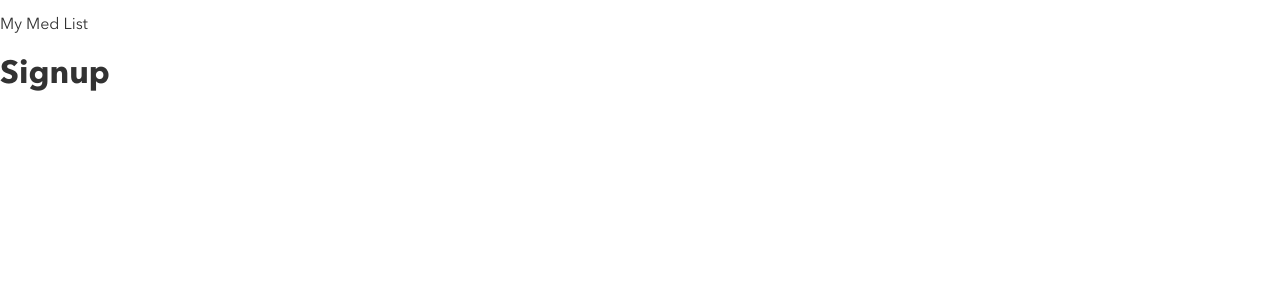
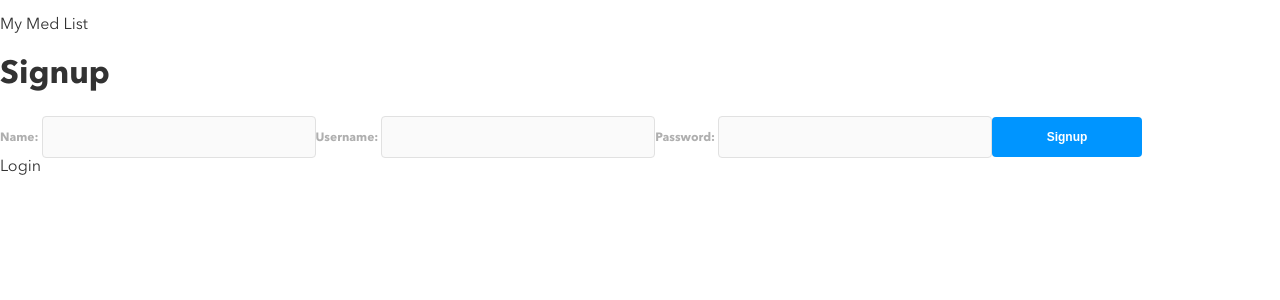
Before and after one commit to GurpreetD13/my-med-list, a React (Create React App) app: page /signup in a window 1280 px wide. Shown: the top 300 px of the page. Built offline with nearby package versions, Linux system fonts and the light colour scheme.

Commit message:
Created html for Signup page including a form for signing up

```diff
--- a/src/pages/Signup/Signup.js
+++ b/src/pages/Signup/Signup.js
@@ -1,9 +1,34 @@
 import './Signup.scss';
+import { Link } from 'react-router-dom';
+import axios from 'axios';
+import apiBaseUrl from '../../config/config';
+
 
 const Signup = (routerProps) => {
 
-    return(
-        <h1>Signup</h1>
+    return (
+
+        <div className='signup'>
+
+            <h1>Signup</h1>
+
+            <form >
+
+                <label className='form-detail_label' htmlFor='name'>Name: </label>
+                <input className='form-detail_input' name='name' type="text" placeholder='' />
+
+                <label className='form-detail_label' htmlFor='username'>Username: </label>
+                <input className='form-detail_input' name='username' type="text" placeholder='' />
+
+                <label className='form-detail_label' htmlFor='password'>Password: </label>
+                <input className='form-detail_input' name='password' type="password" placeholder='' />
+
+                <button type="submit">Signup</button>
+            </form>
+
+            <Link to='/signup'>Login</Link>
+
+        </div>
     );
 };
 
```
